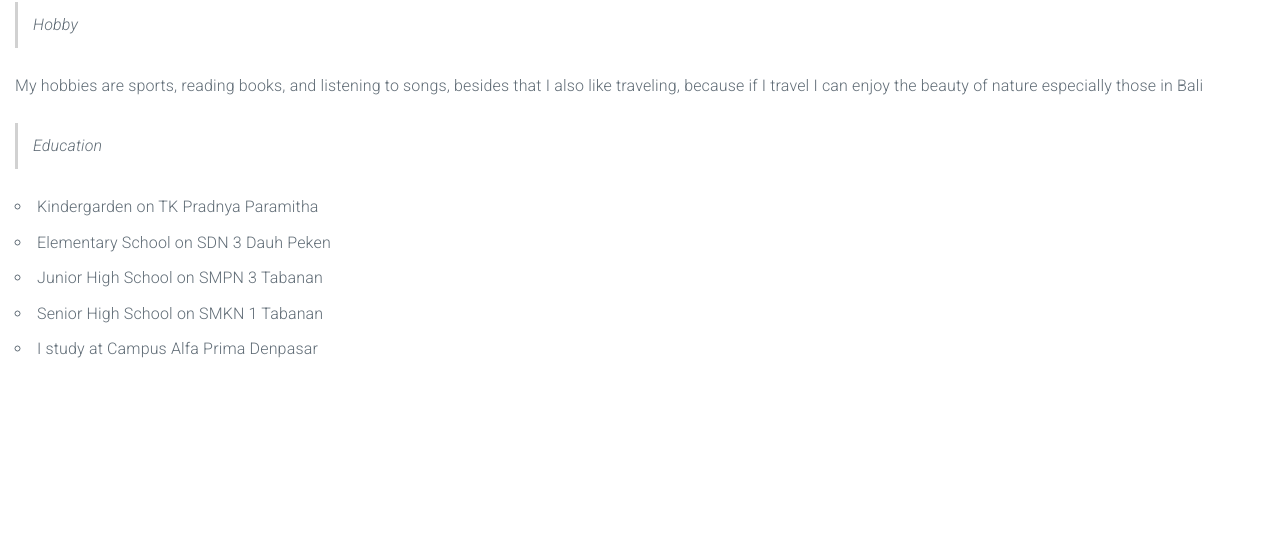
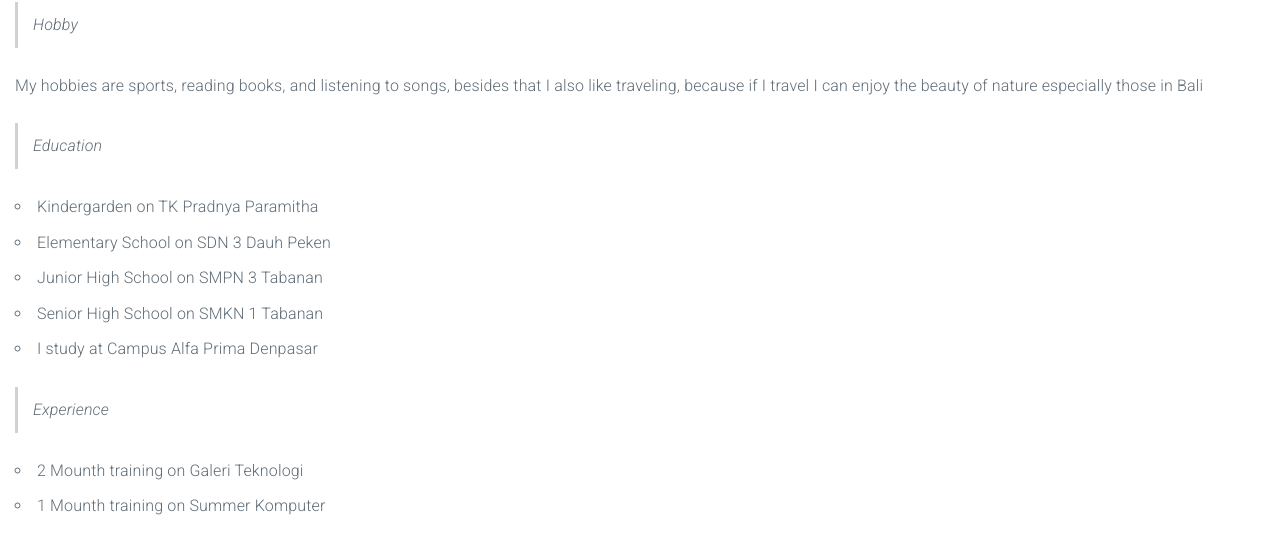
Before and after one commit to WidaSuryani/online-simple-cv-template, a website: page wida/index.html in a window 1280 px wide. Shown: the part 88-642 px from the top of the page. Drawn offline with nearby package versions, Linux system fonts and the light colour scheme.

Commit message:
adding Experince

```diff
--- a/wida/index.html
+++ b/wida/index.html
@@ -36,6 +36,15 @@
             </ul>
         </div>
 
+        <div>
+            <blockquote><p><em>Experience</em></p></blockquote>
+            <ul>
+                <li>2 Mounth training on Galeri Teknologi</li>
+                <li>1 Mounth training on Summer Komputer</li>
+            </ul>
+
+
+
 
 
 	</body>
```
